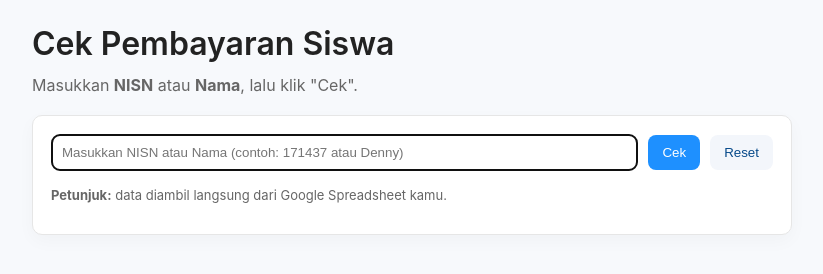
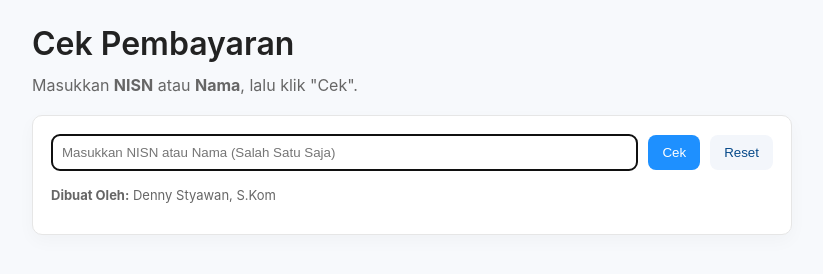
Before and after one commit to dennystyawan71/CekPembayaran, a plain HTML site: page index.html in a window 1280 px wide. Shown: the whole page, without its empty margins (228-1051 px from the left). Drawn offline with Linux system fonts and the light colour scheme.

Commit message:
Update index.html

```diff
--- a/index.html
+++ b/index.html
@@ -110,14 +110,14 @@
 
 <body>
   <div class="container">
-    <h1>Cek Pembayaran Siswa</h1>
+    <h1>Cek Pembayaran</h1>
     <p class="lead">
       Masukkan <strong>NISN</strong> atau <strong>Nama</strong>, lalu klik "Cek".
     </p>
 
     <div class="card">
       <div class="row">
-        <input id="q" type="text" placeholder="Masukkan NISN atau Nama (contoh: 171437 atau Denny)" />
+        <input id="q" type="text" placeholder="Masukkan NISN atau Nama (Salah Satu Saja)" />
         <button id="btn" onclick="cek()">Cek</button>
         <button class="secondary" onclick="resetAll()">Reset</button>
       </div>
@@ -125,7 +125,7 @@
       <div id="hasil" aria-live="polite"></div>
 
       <p class="hint">
-        <strong>Petunjuk:</strong> data diambil langsung dari Google Spreadsheet kamu.
+        <strong>Dibuat Oleh:</strong> Denny Styawan, S.Kom
       </p>
     </div>
   </div>
```
